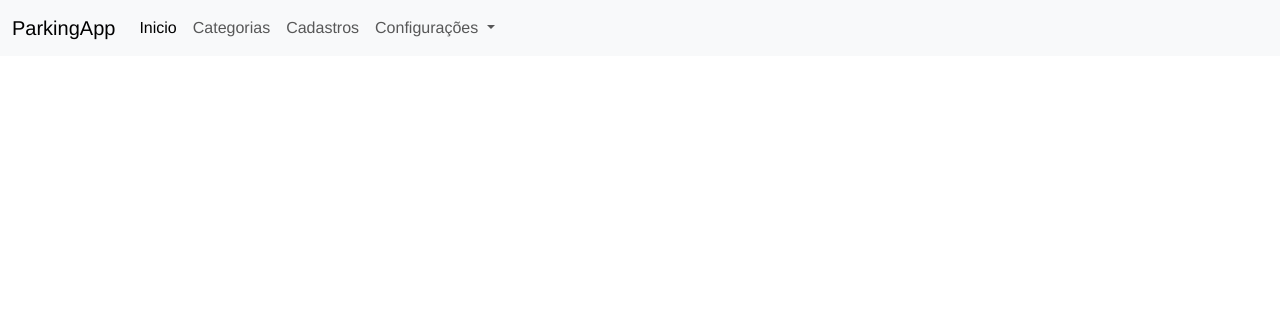
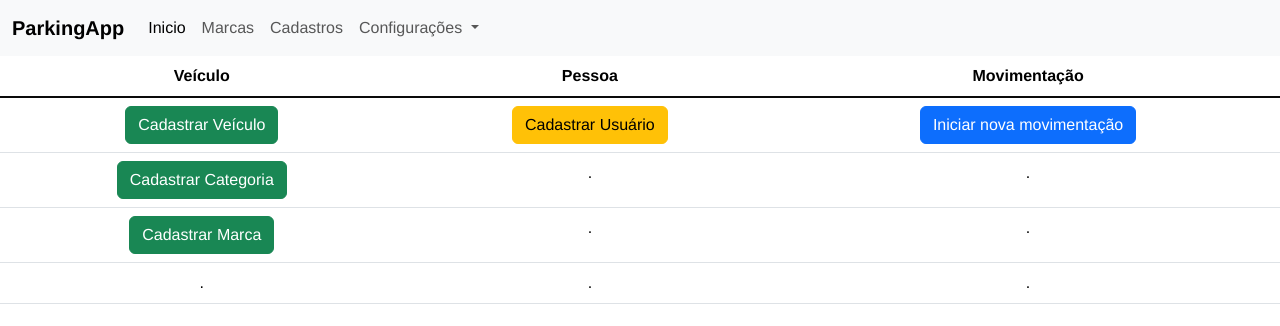
Before and after one commit to vainicius/parking-front, a Vue app: page /cadastrar in a window 1280 px wide. Shown: the top 326 px of the page. Built offline with nearby package versions, Linux system fonts and the light colour scheme.

Commit message:
Cadastrar OK!

```diff
--- a/src/App.vue
+++ b/src/App.vue
@@ -11,19 +11,19 @@
             <a class="nav-link active" aria-current="page" href="/">Inicio</a>
           </li>
           <li class="nav-item">
-            <a class="nav-link" href="/categorias">Categorias</a>
+            <a class="nav-link" href="/categorias">Marcas</a>
           </li>
           <li class="nav-item">
-            <a class="nav-link" href="/">Cadastros</a>
+            <a class="nav-link" href="/cadastrar">Cadastros</a>
           </li>
           <li class="nav-item dropdown">
             <a class="nav-link dropdown-toggle" href="#" role="button" data-bs-toggle="dropdown" aria-expanded="false">
               Configurações
             </a>
             <ul class="dropdown-menu">
-              <li><a class="dropdown-item" href="/">Action</a></li>
-              <li><a class="dropdown-item" href="/">Another action</a></li>
-              <li><a class="dropdown-item" href="">Something else here</a></li>
+              <li><a class="dropdown-item" href="#">Action</a></li>
+              <li><a class="dropdown-item" href="#">Another action</a></li>
+              <li><a class="dropdown-item" href="#">Something else here</a></li>
             </ul>
           </li>
         </ul>
@@ -51,5 +51,22 @@ body{
 
 
 
+nav {
+  padding: 2rem;
+  background-color: #42c58a;
+
+
+  a {
+    font-weight: bold;
+    color: #000000;
+
+    &.router-link-exact-active {
+      color: #ffffff;
+
+    }
+  }
+
+}
+
 
 </style>
--- a/src/router/index.ts
+++ b/src/router/index.ts
@@ -14,6 +14,11 @@ const routes: Array<RouteRecordRaw> = [
     // this generates a separate chunk (about.[hash].js) for this route
     // which is lazy-loaded when the route is visited.
     component: () => import(/* webpackChunkName: "about" */ '../views/CategoriasView.vue')
+  },
+  {
+    path: '/cadastrar',
+    name:'cadastrar',
+    component: () => import ('../views/CadastrarView.vue')
   }
 ]
 
--- /dev/null
+++ b/src/views/CadastrarView.vue
@@ -0,0 +1,40 @@
+<template>
+  <table class="table">
+    <thead>
+      <tr>
+        <th scope="col">Veículo</th>
+        <th scope="col">Pessoa</th>
+        <th scope="col">Movimentação</th>
+
+      </tr>
+    </thead>
+     <tbody class="table-group-divider">
+       <tr>
+       <td><button type="button" class="btn btn-success">Cadastrar Veículo </button></td>
+
+        <td><button type="button" class="btn btn-warning">Cadastrar Usuário</button></td>
+        <td><button type="button" class="btn btn-primary">Iniciar nova movimentação</button>
+  </td>
+
+      </tr>
+      <tr>
+        <td><button type="button" class="btn btn-success">Cadastrar Categoria </button></td>
+        <td>.</td>
+
+        <td>.
+        </td>
+      </tr>
+      <tr>
+        <td><button type="button" class="btn btn-success">Cadastrar Marca </button></td>
+        <td>.</td>
+        <td>.</td>
+      </tr>
+      <tr>
+        <td>.</td>
+        <td>.</td>
+        <td>.</td>
+      </tr>
+
+    </tbody>
+  </table>
+</template>
--- a/src/views/CategoriasView.vue
+++ b/src/views/CategoriasView.vue
@@ -1,8 +1,45 @@
 <template>
-  <div class="categorias">
-    <h1>As categorias</h1>
+  <table class="table">
+    <thead>
+      <tr>
+        <th scope="col">#</th>
+        <th scope="col">Marca</th><td><button type="button" class="btn btn-success">Cadastrar</button>
 
+          </td>
 
-  </div>
+      </tr>
+    </thead>
+     <tbody class="table-group-divider">
+       <tr>
+        <th scope="row"><span class="badge text-bg-success">ATIVO</span>
+          1</th>
+        <td>Peugeot</td>
+        <td><button type="button" class="btn btn-outline-danger">Editar</button>
 
+        </td>
+
+      </tr>
+      <tr>
+        <th scope="row"><span class="badge text-bg-success">ATIVO</span> 2</th>
+        <td>Volkswagem</td>
+
+        <td><button type="button" class="btn btn-outline-danger">Editar</button>
+        </td>
+      </tr>
+      <tr>
+        <th scope="row"><span class="badge rounded-pill text-bg-danger">INATIVO</span>
+          3</th>
+        <td>Renault</td>
+        <td><button type="button" class="btn btn-outline-danger">Editar</button>
+        </td>
+      </tr>
+      <tr>
+        <th scope="row"><span class="badge text-bg-success">ATIVO</span> 4</th>
+        <td>Fiat</td>
+        <td><button type="button" class="btn btn-outline-danger">Editar</button>
+        </td>
+      </tr>
+
+    </tbody>
+  </table>
 </template>
```
